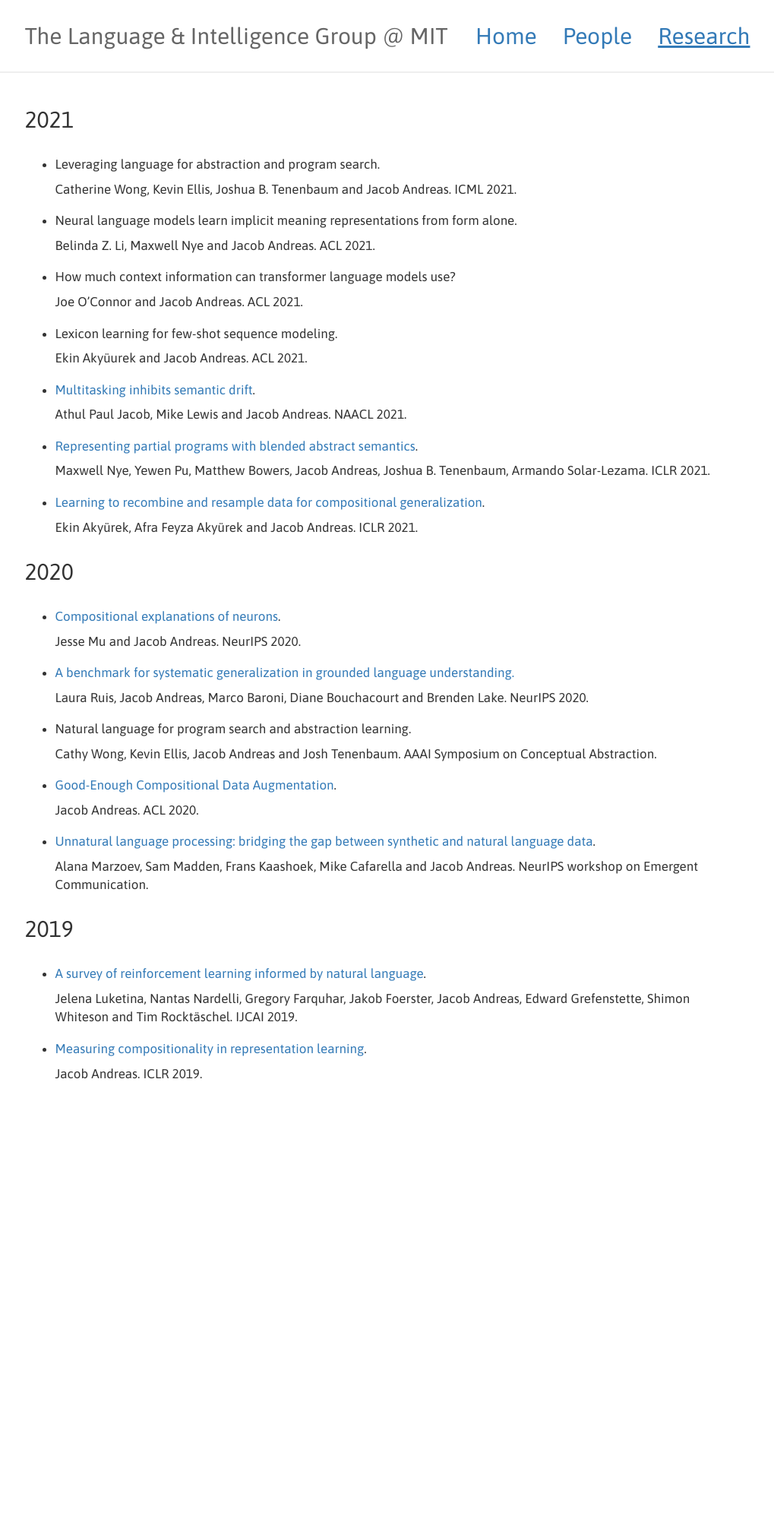
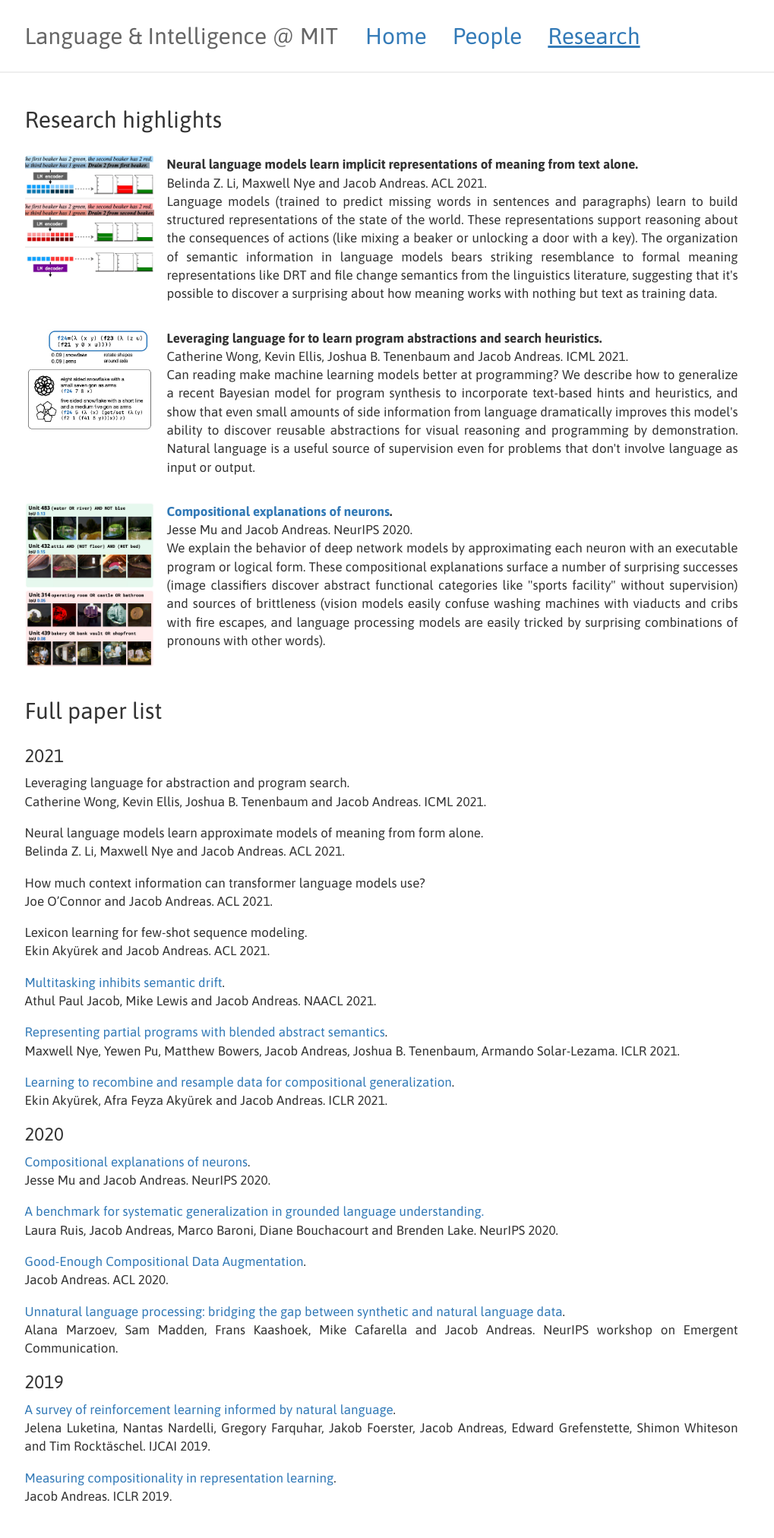
Before and after one commit to lingo-mit/website, a Jekyll site: the page built from research.md, in a window 1280 px wide. Shown: the whole page at 76% size, without its empty margins (10-1029 px from the left). Built offline with Jekyll 4.4.1, drawn with Linux system fonts in a browser that asks for light colours; before the commit the page ends 1467 px from its top, so only the background shows below that.

Commit message:
new paper list

```diff
--- a/_layouts/default.html
+++ b/_layouts/default.html
@@ -12,7 +12,7 @@
   <body>
     <div id="wrapper">
       <nav id="nav">
-        <h2>The Language & Intelligence Group @ MIT</h2>
+        <h2>Language &amp; Intelligence @ MIT</h2>
         <ul>
           {% for item in site.data.nav.pages %}
             <li>
--- a/_sass/main.scss
+++ b/_sass/main.scss
@@ -19,12 +19,17 @@ h2:not(:first-child) {
   margin-top: 1em;
 }
 
+ul {
+  list-style-type: none;
+  padding-left: 0;
+}
+
 li {
   margin-bottom: 1em;
 }
 
 li p {
-  margin-bottom: 0.5em;
+  margin-bottom: 0;
 }
 
 #nav {
@@ -92,4 +97,20 @@ ul.people li {
 
 p {
   margin-bottom: 1em;
+  text-align: justify;
 }
+
+#content ul.paper-highlights {
+  padding-left: 11em;
+}
+
+#content ul.paper-highlights li {
+  list-style-type: none;
+  margin-bottom: 2em;
+}
+
+#content ul.paper-highlights li img {
+  float: left;
+  width: 10em;
+  margin-left: -11em;
+}
--- a/research.md
+++ b/research.md
@@ -3,13 +3,96 @@ layout: default
 title: Papers
 ---
 
-## 2021
+## Research highlights
+
+<ul class="paper-highlights">
+
+<li>
+  <img src="assets/images/paper_teasers/state_probes.jpg" alt="Visualization:
+  language model representations can be directly manipulated to affect
+  the semantics of downstream generation.">
+
+  <p>
+  <b>Neural language models learn implicit representations of meaning from text alone.</b>
+  </p>
+
+  <p>
+  Belinda Z. Li, Maxwell Nye and Jacob Andreas. ACL 2021.
+  </p>
+
+  <p>
+  Language models (trained to predict missing words in sentences and paragraphs)
+learn to build structured representations of the state of the world. These
+representations support reasoning about the consequences of actions (like mixing
+a beaker or unlocking a door with a key).  The organization of semantic
+information in language models bears striking resemblance to formal meaning
+representations like DRT and file change semantics from the linguistics
+literature, suggesting that it's possible to discover a surprising about how
+meaning works with nothing but text as training data.
+  </p>
+</li>
+
+<li>
+  <img src="assets/images/paper_teasers/laps.jpg" alt="Visualization: model
+  automatically aligns the word 'snowflake' to a program fragment that generates
+  images with k-fold radial symmetry.">
+
+  <p>
+  <b>Leveraging language for to learn program abstractions and search heuristics.</b>
+  </p>
+
+  <p>
+  Catherine Wong, Kevin Ellis, Joshua B. Tenenbaum and Jacob Andreas. ICML 2021.
+  </p>
+
+  <p>
+  Can reading make machine learning models better at programming? We describe
+  how to generalize a recent Bayesian model for program synthesis to incorporate
+  text-based hints and heuristics, and show that even small amounts of side
+  information from language dramatically improves this model's ability to
+  discover
+  reusable abstractions for visual reasoning and programming by demonstration.
+  Natural language is a useful source of supervision even for problems that
+  don't involve language as input or output.
+  </p>
+</li>
+
+<li>
+  <img src="assets/images/paper_teasers/compexp.jpg" alt="Visualization: our
+  technique discovers neurons that recognize compositional concepts like '(water
+  or river) and (not blue)' and 'operating room or castle or bathroom'">
+
+  <p>
+  <b><a href="https://arxiv.org/abs/2006.14032">Compositional explanations of neurons</a>.</b>
+  </p>
+
+  <p>
+  Jesse Mu and Jacob Andreas. NeurIPS 2020.
+  </p>
+
+  <p>
+  We explain the behavior of deep network models by approximating each neuron
+  with an executable program or logical form. These compositional explanations
+  surface a number of surprising successes (image classifiers discover abstract
+  functional categories like "sports facility" without supervision) and sources
+  of brittleness (vision models easily confuse washing machines with viaducts
+  and cribs with fire escapes, and language processing models are easily tricked
+  by surprising combinations of pronouns with other words).
+  </p>
+</li>
+</ul>
+
+<div style="clear: both"></div>
+
+## Full paper list
+
+### 2021
 
 - Leveraging language for abstraction and program search.
 
   Catherine Wong, Kevin Ellis, Joshua B. Tenenbaum and Jacob Andreas. ICML 2021.
 
-- Neural language models learn implicit meaning representations from form alone.
+- Neural language models learn approximate models of meaning from form alone.
 
   Belinda Z. Li, Maxwell Nye and Jacob Andreas. ACL 2021.
 
@@ -36,7 +119,7 @@ title: Papers
 
   Ekin Aky&uuml;rek, Afra Feyza Aky&uuml;rek and Jacob Andreas. ICLR 2021.
 
-## 2020
+### 2020
 
 - [Compositional explanations of neurons](https://arxiv.org/abs/2006.14032).
 
@@ -47,11 +130,6 @@ title: Papers
 
   Laura Ruis, Jacob Andreas, Marco Baroni, Diane Bouchacourt and Brenden Lake.
   NeurIPS 2020.
-
-- Natural language for program search and abstraction learning.
-
-  Cathy Wong, Kevin Ellis, Jacob Andreas and Josh Tenenbaum. AAAI Symposium on
-  Conceptual Abstraction.
 
 - [Good-Enough Compositional Data Augmentation](
   https://arxiv.org/abs/1904.09545).
@@ -64,7 +142,7 @@ title: Papers
   Alana Marzoev, Sam Madden, Frans Kaashoek, Mike Cafarella and Jacob Andreas.
   NeurIPS workshop on Emergent Communication.
 
-## 2019
+### 2019
 
 - [A survey of reinforcement learning informed by natural language](
   https://arxiv.org/abs/1906.03926).
```
Also changed, not shown: other parts of research.md (+1 -1 lines), index.md (+1 -1 lines), assets/images/paper_teasers/compexp.jpg (added), assets/images/paper_teasers/laps.jpg (added), assets/images/paper_teasers/state_probes.jpg (added), assets/images/paper_teasers/state_probes.png (added).
